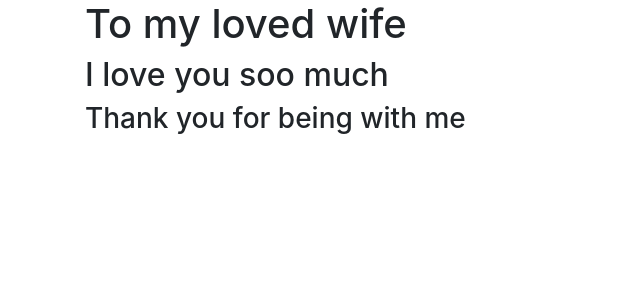
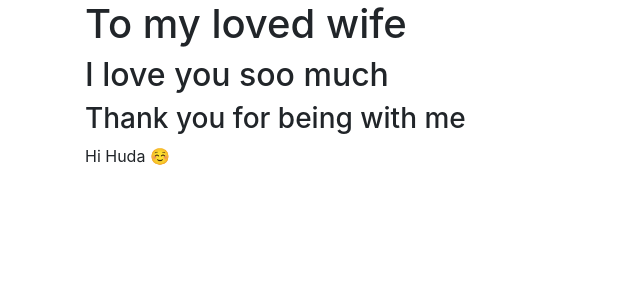
Before and after one commit to wcqrwtqr/Django-first-deployment-example-2, a Django app: page / in a window 1280 px wide. Shown: the part 56-356 px from the top of the page, without its empty margins (0-640 px from the left). Run offline with Django 3.2, Linux system fonts and the light colour scheme; some libraries are stand-ins or nearby versions.

Commit message:
update the index file

```diff
--- a/templates/basic_app/index.html
+++ b/templates/basic_app/index.html
@@ -7,5 +7,6 @@
 	<h2>I love you soo much</h2>
 	<h3>Thank you for being with me</h3>
 
+	<p>Hi Huda ☺️</p>
 </div>
 {% endblock  %}
```
